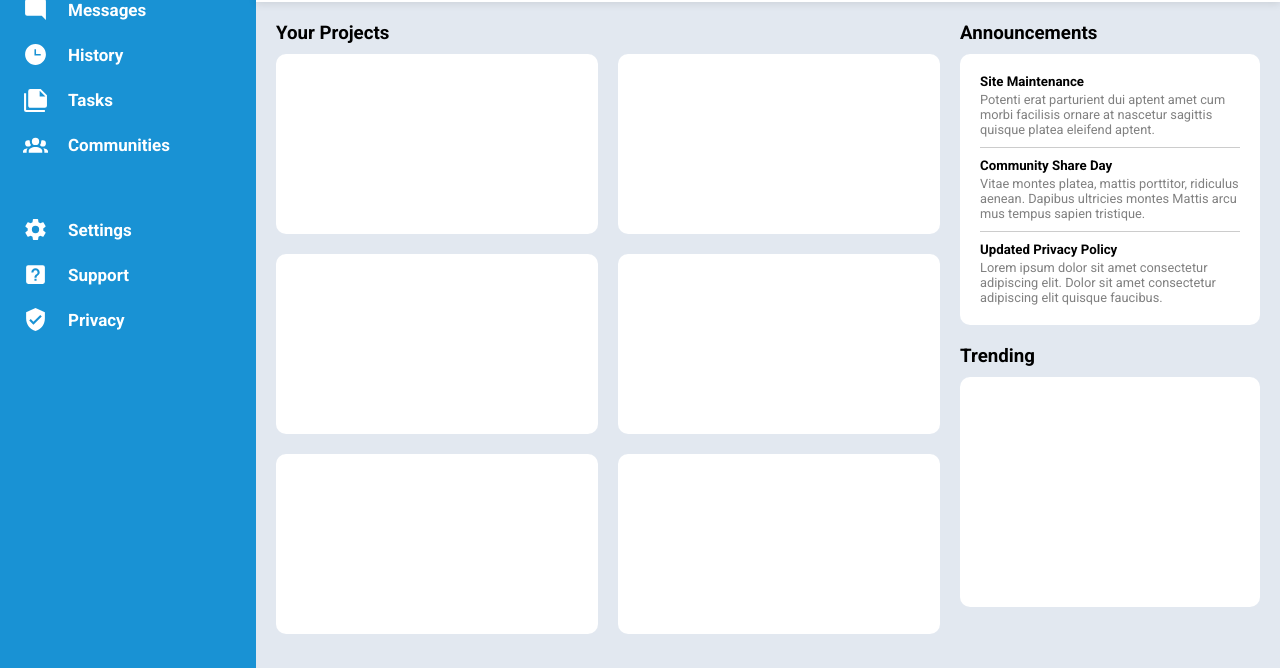
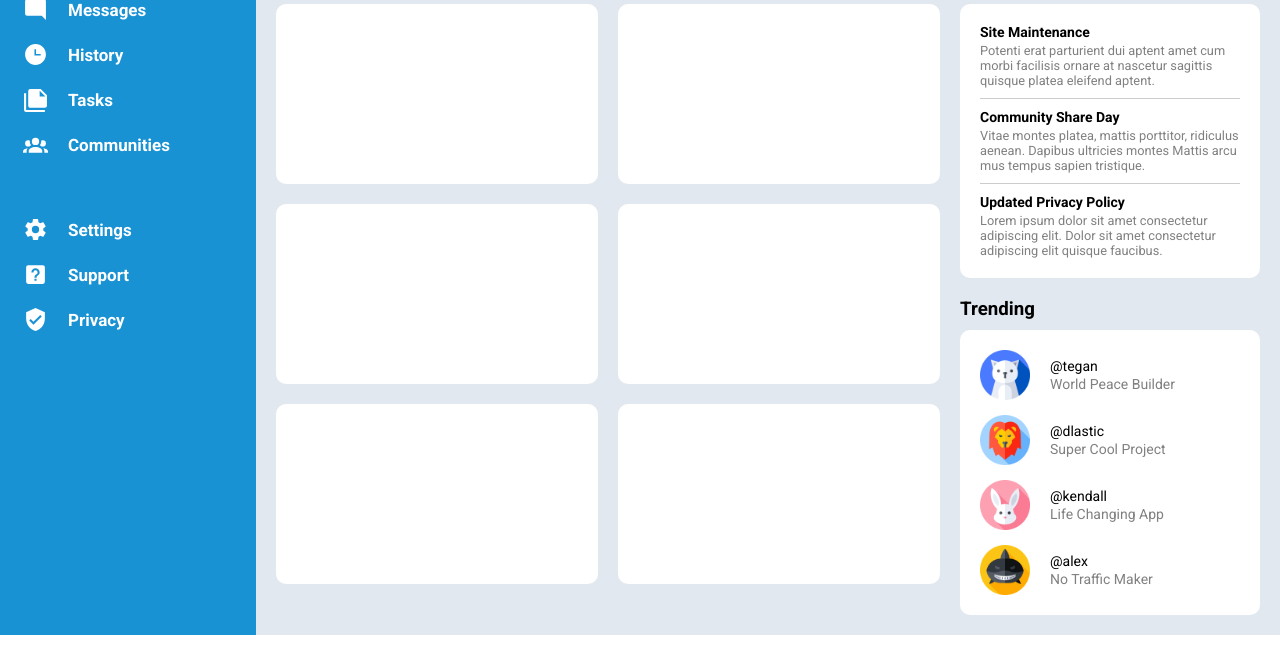
Before and after one commit to dlastic/odin-admin-dashboard, a plain HTML site: page index.html in a window 1280 px wide. Shown: the part 198-866 px from the top of the page. After the commit the page ends 833 px from the top, so only its background shows below. Drawn offline with Linux system fonts and the light colour scheme.

Commit message:
Add content and styling to the trending section

```diff
--- a/index.html
+++ b/index.html
@@ -99,10 +99,34 @@
       <div class="trending">
         <h3>Trending</h3>
         <div class="trending-container">
-          <div class="trending-profile"></div>
-          <div class="trending-profile"></div>
-          <div class="trending-profile"></div>
-          <div class="trending-profile"></div>
+          <div class="trending-profile">
+            <img src="./images/cat.png" alt="cat profile picture" class="profile-img-small">
+            <div>
+              <p class="tag">@tegan</p>
+              <p class="project-name">World Peace Builder</p>
+            </div>
+          </div>
+          <div class="trending-profile">
+            <img src="./images/lion.png" alt="cat profile picture" class="profile-img-small">
+            <div>
+              <p class="tag">@dlastic</p>
+              <p class="project-name">Super Cool Project</p>
+            </div>
+          </div>
+          <div class="trending-profile">
+            <img src="./images/rabbit.png" alt="cat profile picture" class="profile-img-small">
+            <div>
+              <p class="tag">@kendall</p>
+              <p class="project-name">Life Changing App</p>
+            </div>
+          </div>
+          <div class="trending-profile">
+            <img src="./images/shark.png" alt="cat profile picture" class="profile-img-small">
+            <div>
+              <p class="tag">@alex</p>
+              <p class="project-name">No Traffic Maker</p>
+            </div>
+          </div>
         </div>
       </div>
     </div>
--- a/styles.css
+++ b/styles.css
@@ -68,10 +68,9 @@ ul li:hover {
 }
 
 .header {
-  height: 200px;
   min-width: 1000px;
   background-color: white;
-  padding: 20px 40px;
+  padding: 15px 40px;
   display: flex;
   flex-direction: column;
   justify-content: space-between;
@@ -167,7 +166,7 @@ button:active {
   padding: 20px;
   display: grid;
   grid-template-columns: auto 300px;
-  grid-template-rows: 1fr 1fr;
+  grid-template-rows: auto auto;
   gap: 20px;
 }
 
@@ -205,6 +204,7 @@ button:active {
 
 .announcement-card h5 {
   margin-bottom: 3px;
+  font-size: 14px;
 }
 
 .announcement-card p {
@@ -217,7 +217,25 @@ hr {
   border-top: 1px solid #ccc;
 }
 
+.trending-container {
+  gap: 15px;
+}
 
 .trending-profile {
-  height: 40px;
+  display: flex;
+  gap: 20px;
+  align-items: center;
 }
+
+.tag,
+.project-name {
+  font-size: 14px;
+}
+
+.tag {
+  margin-bottom: 2px;
+}
+
+.project-name {
+  color: grey;
+}
```
